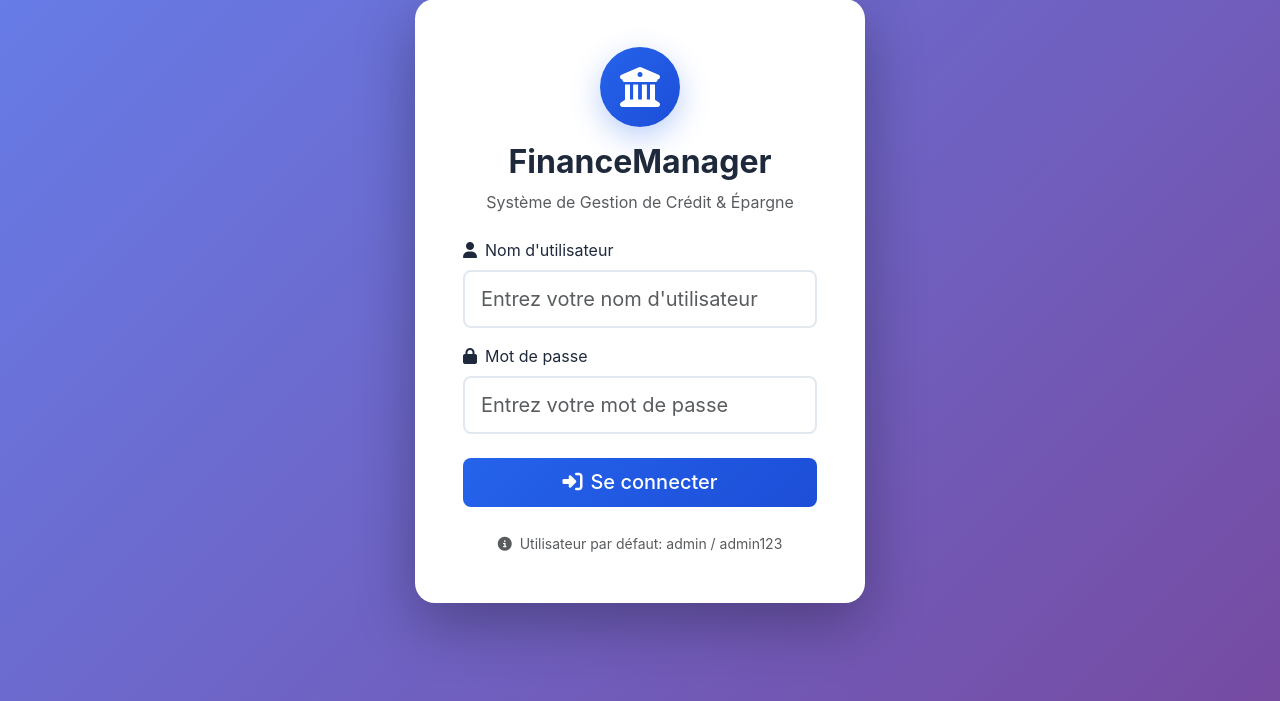
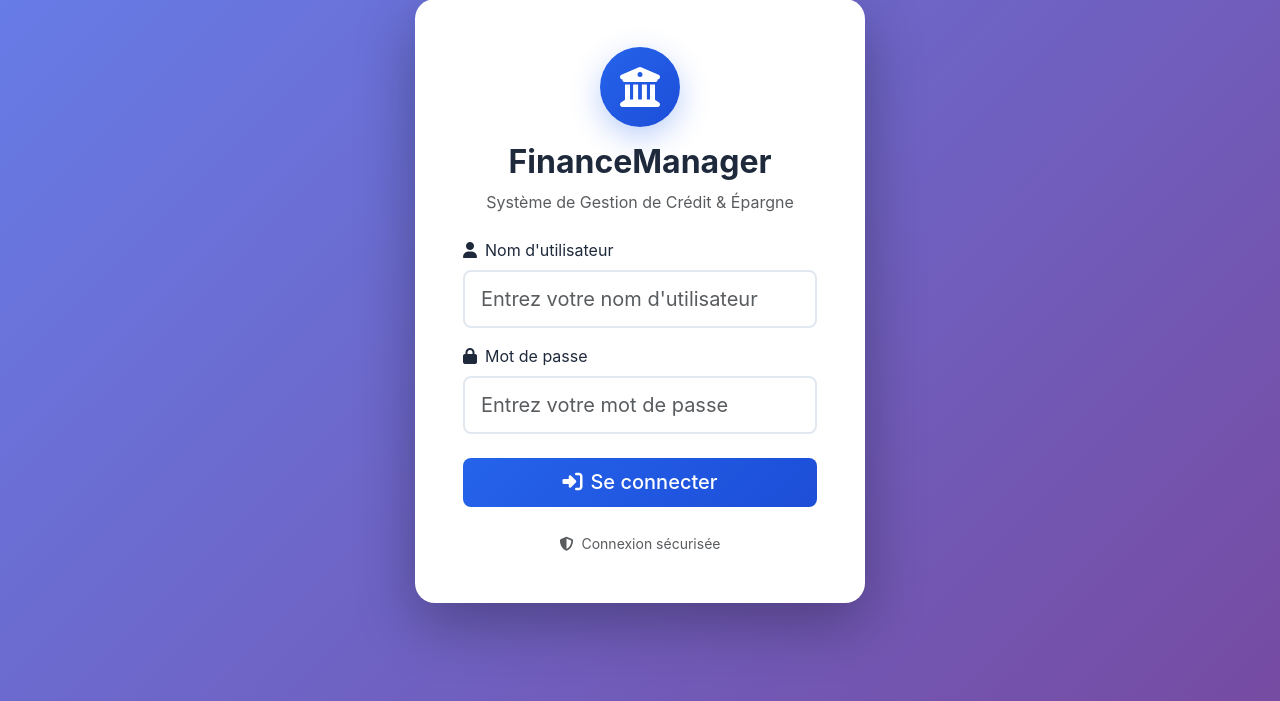
Before and after one commit to dibasaye/FlaskCreditDesign, a Flask app: page /login in a window 1280 px wide. Shown: the part 99-800 px from the top of the page. Run offline with Flask 3, Linux system fonts and the light colour scheme.

Commit message:
Improve initial admin user creation with environment variables
Update `main.py` to use environment variables for admin credentials (username, password, email) and modify `login.html` to display "Secure login" instead of default credentials.

Replit-Commit-Author: Agent
Replit-Commit-Session-Id: 1b3d9f1f-6175-4443-81bf-4f4876549c10
Replit-Commit-Checkpoint-Type: full_checkpoint
Replit-Commit-Screenshot-Url: https://storage.googleapis.com/screenshot-production-us-central1/afbe3839-84a7-49b2-8826-b3bdc690c88a/1b3d9f1f-6175-4443-81bf-4f4876549c10/qHO9Juc

```diff
--- a/main.py
+++ b/main.py
@@ -37,12 +37,16 @@ def generate_unique_id(prefix, model, field):
 with app.app_context():
     db.create_all()
 
-    if not User.query.first():
-        admin = User(username='admin', email='admin@example.com', role='administrateur')
-        admin.set_password('admin123')
+    admin_username = os.environ.get("ADMIN_USERNAME")
+    admin_password = os.environ.get("ADMIN_PASSWORD")
+    admin_email = os.environ.get("ADMIN_EMAIL", "admin@example.com")
+
+    if admin_username and admin_password and not User.query.filter_by(username=admin_username).first():
+        admin = User(username=admin_username, email=admin_email, role='administrateur')
+        admin.set_password(admin_password)
         db.session.add(admin)
         db.session.commit()
-        print("Utilisateur admin créé - username: admin, password: admin123")
+        print(f"Utilisateur administrateur '{admin_username}' créé avec succès")
 
 @app.route('/')
 def index():
--- a/templates/login.html
+++ b/templates/login.html
@@ -53,8 +53,8 @@
 
         <div class="mt-4 text-center">
             <small class="text-muted">
-                <i class="fas fa-info-circle me-1"></i>
-                Utilisateur par défaut: admin / admin123
+                <i class="fas fa-shield-alt me-1"></i>
+                Connexion sécurisée
             </small>
         </div>
     </div>
```
